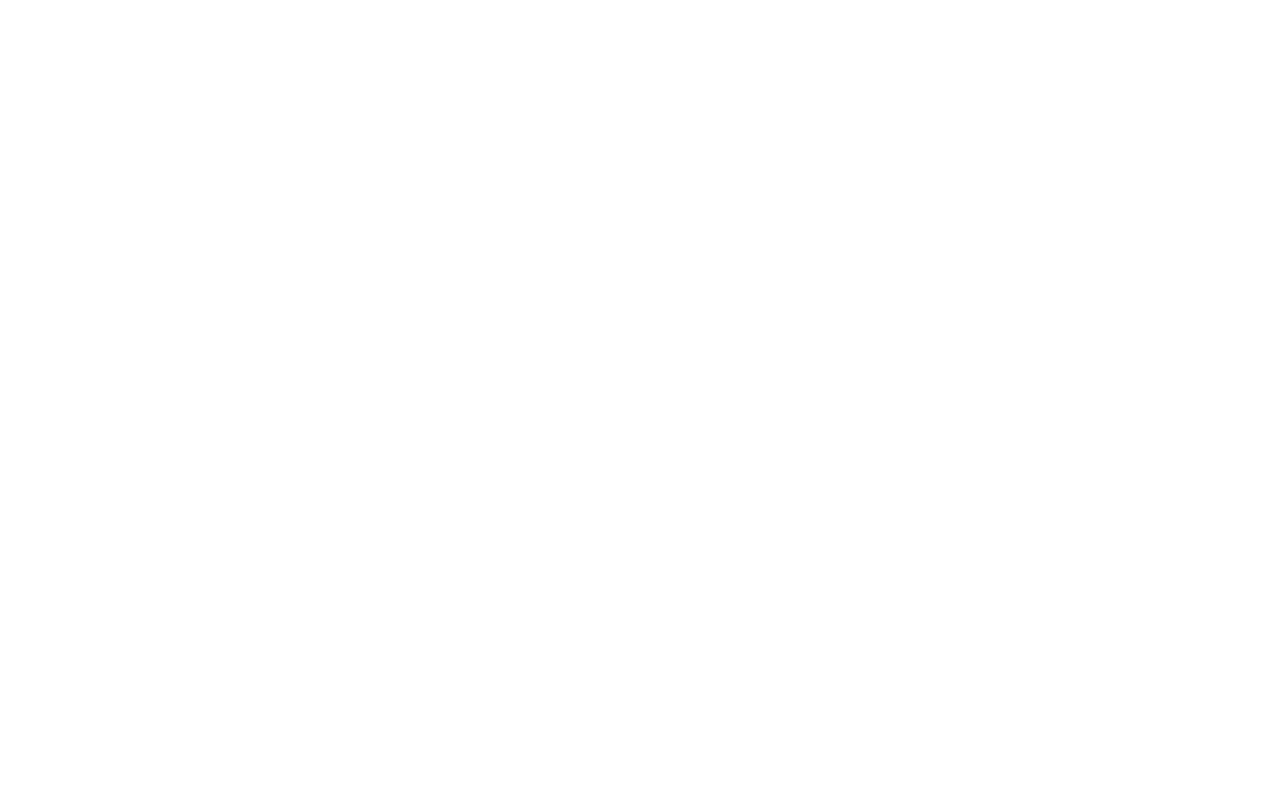
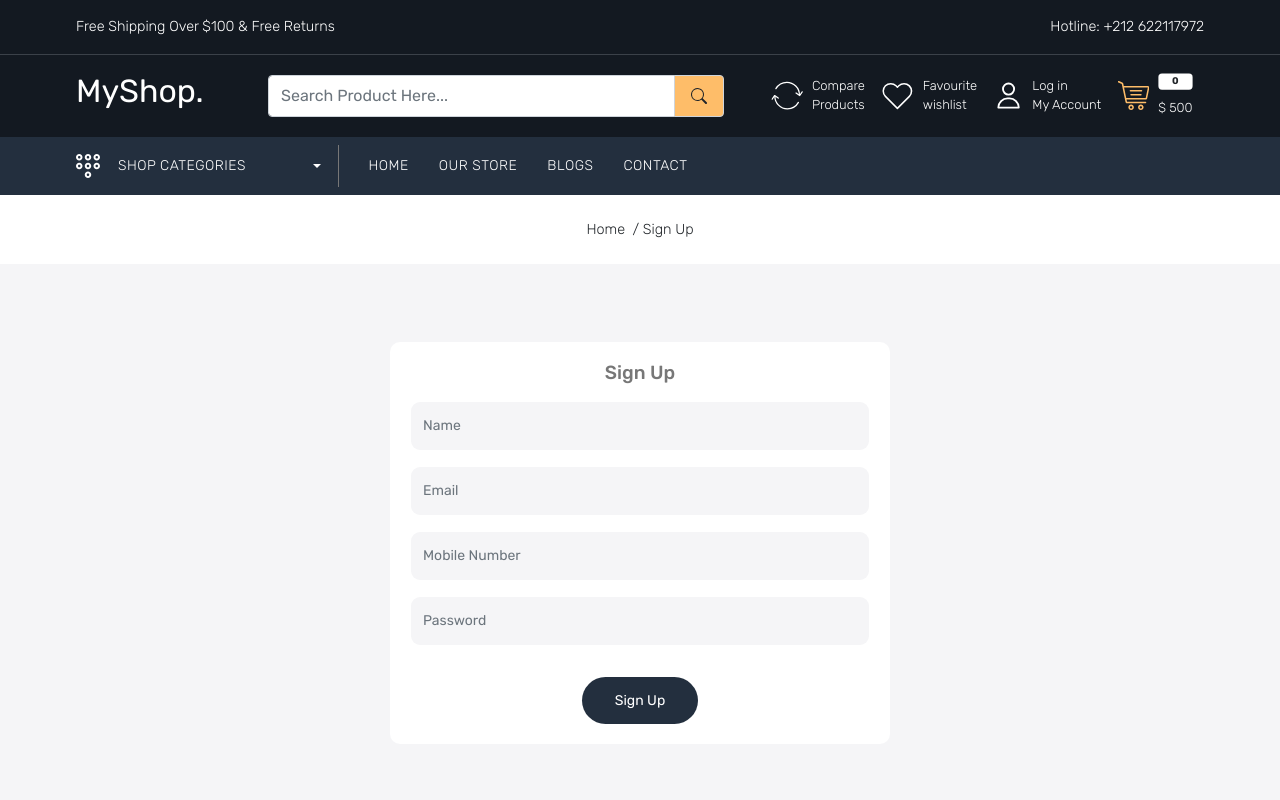
Before and after one commit to Mr-Badr/mern-ecommerce-frontend, a React (Create React App) app: page /signup in a window 1280 px wide. Before the commit this address had no page. Shown: the top 800 px of the page. Built offline with nearby package versions, Linux system fonts and the light colour scheme.

Commit message:
Signup page

```diff
--- a/src/App.js
+++ b/src/App.js
@@ -11,6 +11,7 @@
 import Wishlist from "./pages/Wishlist";
 import Login from "./pages/Login";
 import Forgotpassword from "./pages/Forgotpassword";
+import Signup from "./pages/Signup";
 
 function App() {
   return (
@@ -27,6 +28,7 @@
             <Route path="/wishlist" element={<Wishlist />} />
             <Route path="/login" element={<Login />} />
             <Route path="/forgot-password" element={<Forgotpassword />} />
+            <Route path="/signup" element={<Signup />} />
           </Route>
         </Routes>
       </BrowserRouter>
--- a/src/pages/Signup.js
+++ b/src/pages/Signup.js
@@ -1,9 +1,43 @@
-import React from 'react'
+import React from "react";
+import BreadCrumb from "../components/BreadCrumb";
+import Meta from "../components/Meta";
+import CustomInput from "../components/CustomInput";
 
-function Signup() {
+const Signup = () => {
   return (
-    <div>Signup</div>
-  )
-}
+    <>
+      <Meta title={"Sign Up"} />
+      <BreadCrumb title="Sign Up" />
+      <section className="login-wrapper py-5 home-wrapper-2">
+        <div className="row">
+          <div className="col-12">
+            <div className="auth-card">
+              <h3 className="text-center mb-3">Sign Up</h3>
+              <form action="" className="d-flex flex-column gap-15">
+                <CustomInput type="text" name="name" placeholder="Name" />
+                <CustomInput type="email" name="email" placeholder="Email" />
+                <CustomInput
+                  type="tel"
+                  name="mobile"
+                  placeholder="Mobile Number"
+                />
+                <CustomInput
+                  type="password"
+                  name="password"
+                  placeholder="Password"
+                />
+                <div>
+                  <div className="mt-3 d-flex justify-content-center gap-15 align-items-center">
+                    <button className="button border-0">Sign Up</button>
+                  </div>
+                </div>
+              </form>
+            </div>
+          </div>
+        </div>
+      </section>
+    </>
+  );
+};
 
-export default Signup
+export default Signup;
```
